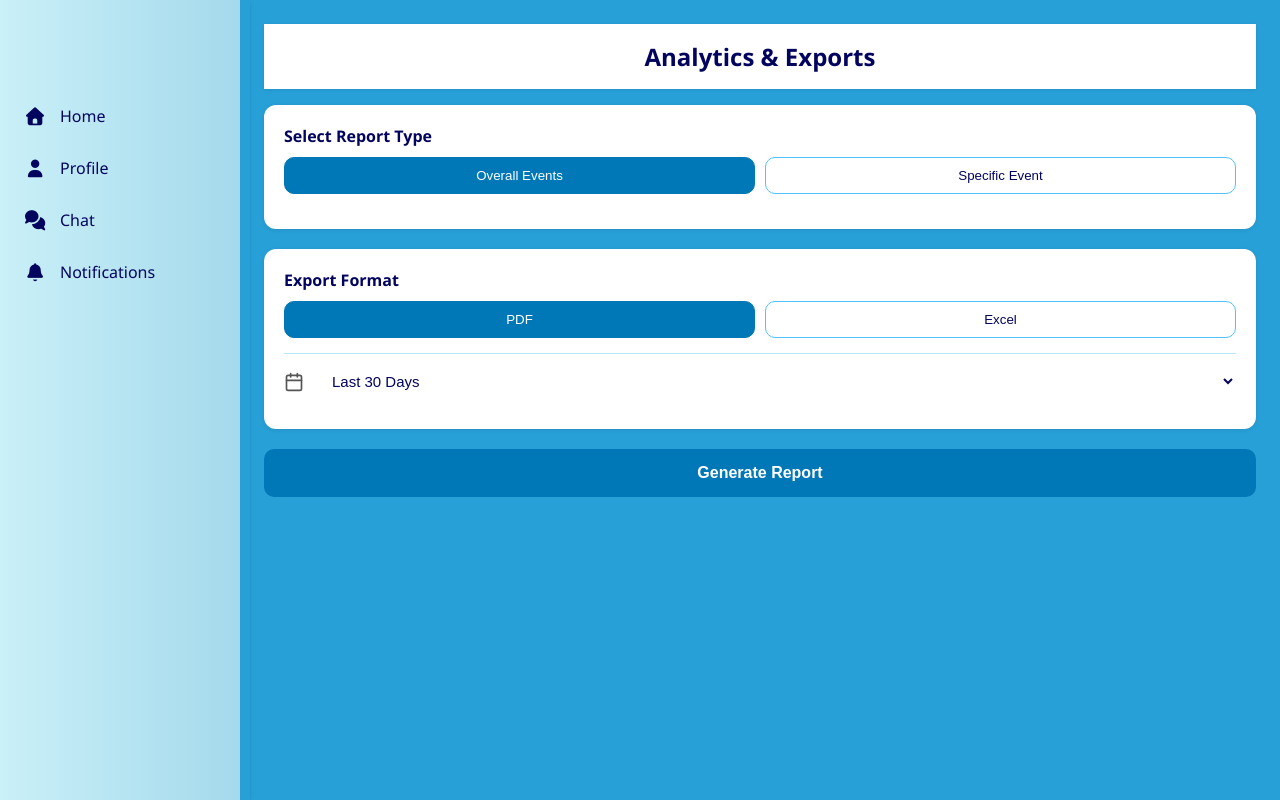
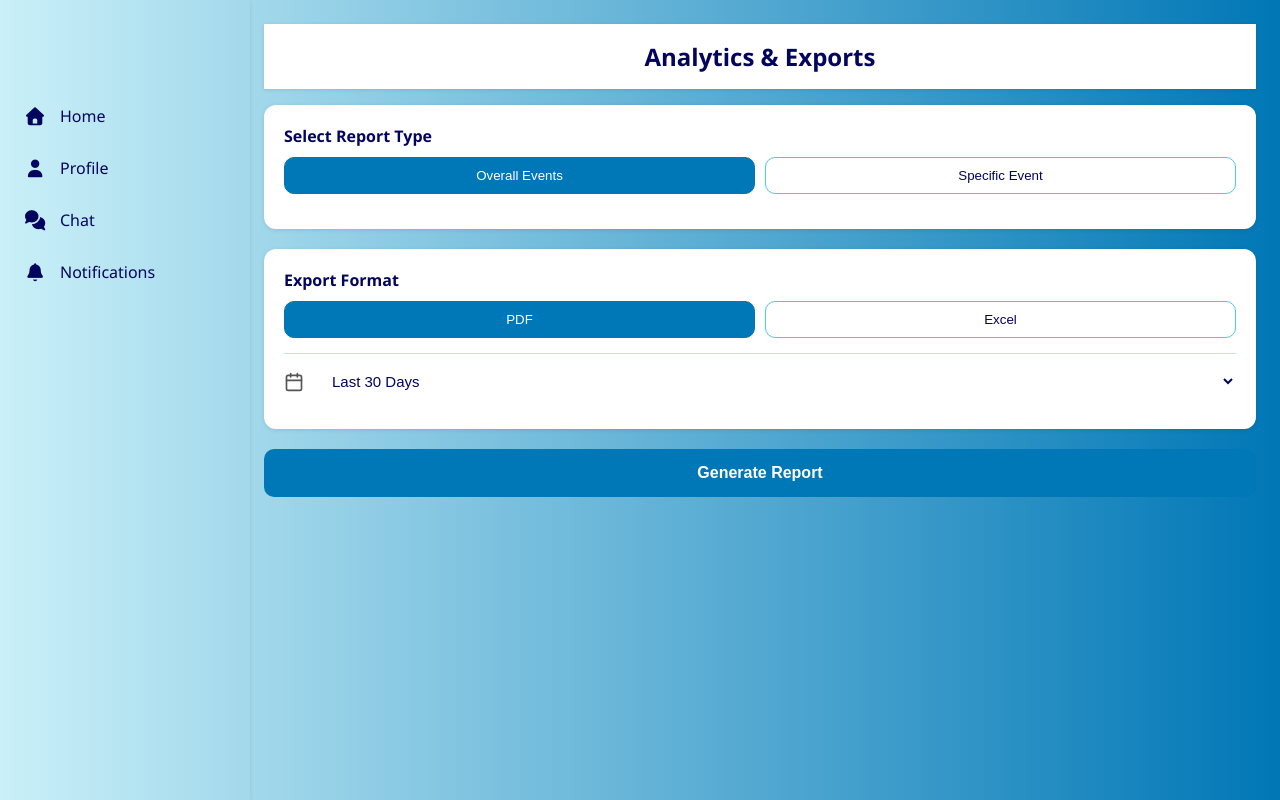
Before and after one commit to Ndivho-Ramatshimbila/FrontEndWeb2, a React (Vite) app: page /admin/export in a window 1280 px wide. Shown: the top 800 px of the page. Built offline with nearby package versions, Linux system fonts and the light colour scheme.

Commit message:
fixed the analytics background color

```diff
--- a/src/styles/pages/_analyticsexport.scss
+++ b/src/styles/pages/_analyticsexport.scss
@@ -4,7 +4,7 @@
 .analytics-export-container {
   display: flex;
   flex-direction: column;
-  background-color: $bg-color;
+  background-color: transparent;
   min-height: 100vh;
   font-family: $font-stack;
   color: $text-color;
```
